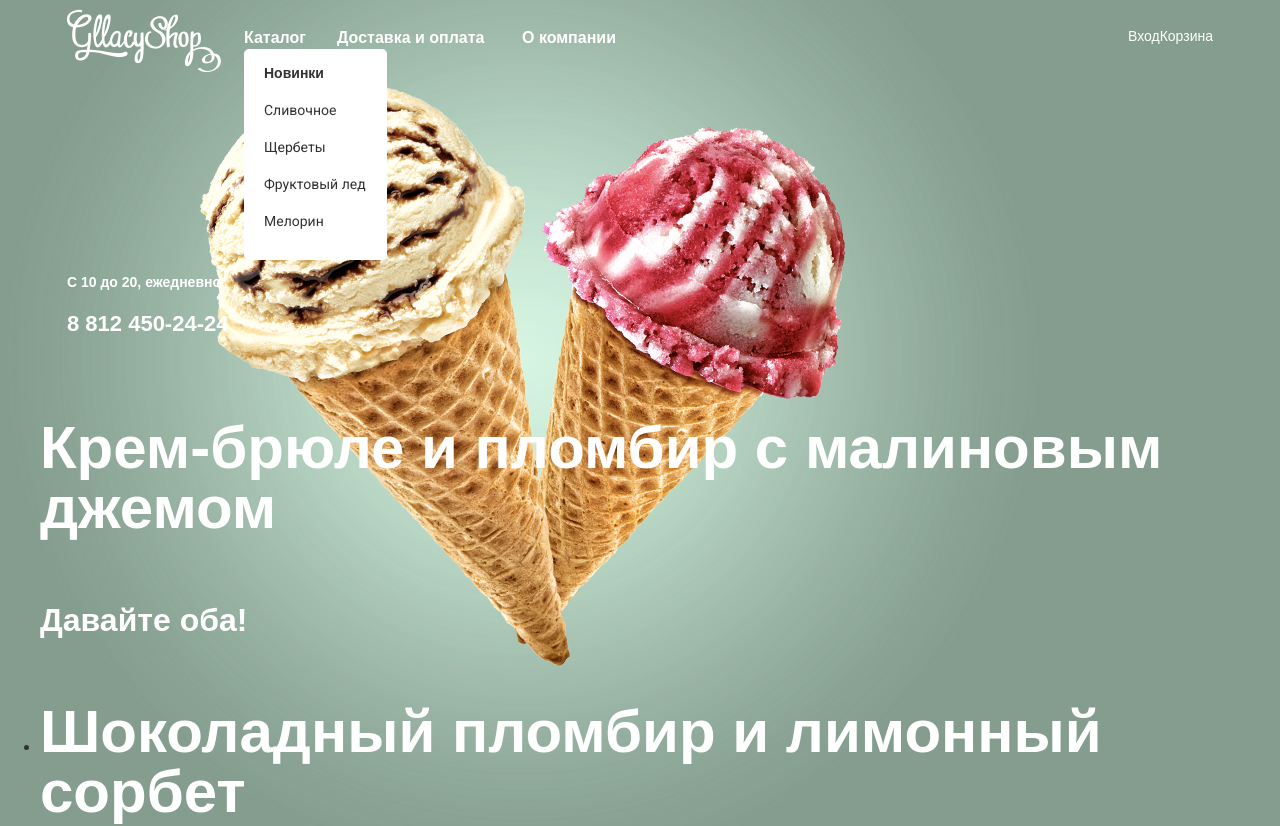
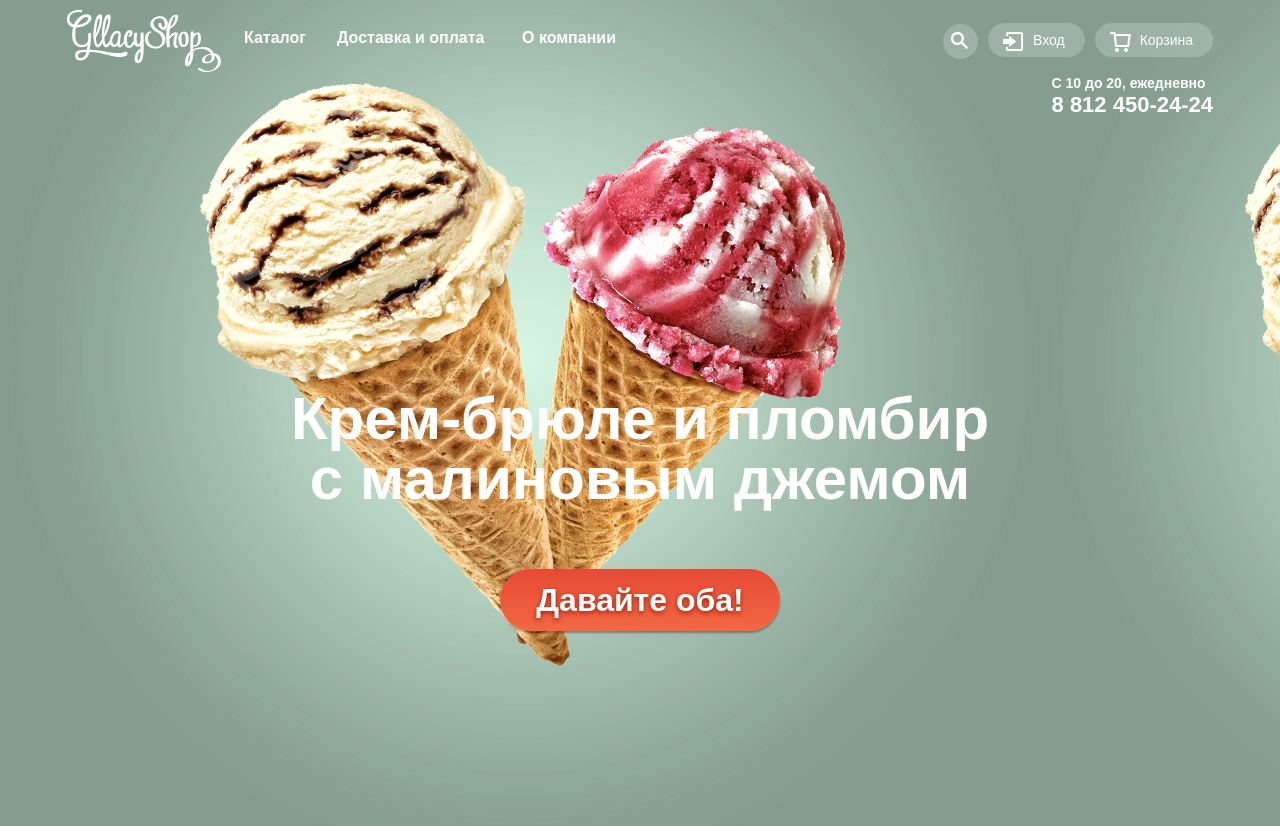
Before and after one commit to Ravvich/578697-gllacy, a plain HTML site: page index.html in a window 1280 px wide. Shown: the top 826 px of the page. Drawn offline with Linux system fonts and the light colour scheme; files whose address does not match are found by name.

Commit message:
закончила стилизовать шапку

```diff
--- a/css/style.css
+++ b/css/style.css
@@ -69,6 +69,7 @@ input[type="radio"].visually-hidden {
 }
 
 .nav__catalog {
+	position: relative;
 	margin-left: 10px;
 	padding-left: 13px;
 	padding-right: 13px;
@@ -76,7 +77,7 @@ input[type="radio"].visually-hidden {
 }
 
 
-.nav__catalog a:hover {
+.nav__catalog > a:hover {
 	padding: 9px;
 	width: 87px;
 	height: 32px;
@@ -86,24 +87,54 @@ input[type="radio"].visually-hidden {
 }
 
 .nav__catalog-popup {
-	display: block;
+	position: absolute;
+	top: 32px;
+	left: -1px;
+	display: none;
 	list-style: none;
 	margin: 0;
-	padding: 13px 20px 13px 20px;
+	padding: 0px;
 	width: 143px;
-	background-color: #ffffff;
+	background-color: #f8f7f4;
 	border-radius: 5px;
-	color: #000000;
-}
-
-.nav__item a:hover {
-	background-color: #fbded7;
-	padding: 0px;
-	border-radius: 0px;
+	line-height: 40px;
+	box-shadow: 0px 20px 25px 0px rgba(0, 0, 0, 0.6);
 }
 
 .nav__item {
-	margin-bottom: 15px;
+	margin-top: 2px;
+	margin-bottom: 2px;
+}
+
+.nav__item:first-child {
+	display: block;
+    margin-right: 6px;
+    margin-top: 0px;
+    margin-left: 6px;
+    padding-top: 2px;
+    padding-bottom: 2px;
+    border-bottom: 1px solid #d1d0ce;
+}
+
+.nav__item:first-child a {
+	padding-left: 14px;
+	color: #323232;
+}
+
+.nav__item a {
+	padding-left: 20px;
+	padding-right: 20px;
+	padding-top: 10px;
+	padding-bottom: 10px;
+	color: #323232;
+}
+
+.nav__item:hover {
+	background-color: #fbded7;
+}
+
+.nav-item a:active {
+	background-color: #f6b5a5;
 }
 
 .nav__delivery{
@@ -136,9 +167,125 @@ input[type="radio"].visually-hidden {
 	display: flex;
 	list-style: none;
 	margin-left: auto;
+	margin-top: 20px;
+}
+
+.nav__login a,
+.nav__cart a {
+	position: relative;
+	padding: 9px;
+	padding-left: 45px;
+	padding-right: 20px;
+	margin-left: 10px;
+	font-family: "Roboto-Medium", Arial, sans-serif;
+	font-size: 14px;
+	line-height: 16px;
+	font-weight: 500;
+	border-radius: 30px;
+	background-color: rgba(255, 255, 255, 0.2);
+}
+
+.nav__login,
+.nav__cart {
+	position: relative;
 }
 
 
+.nav__search {
+	position: relative;
+	padding: 3px;
+	margin-left: 10px;
+	margin-top: -5px;
+	width: 35px;
+	height: 35px;
+	font-family: "Roboto-Medium", Arial, sans-serif;
+	font-size: 14px;
+	line-height: 16px;
+	font-weight: 500;
+	border-radius: 50%;
+	background-color: rgba(255, 255, 255, 0.2);
+	cursor: pointer;
+}
+
+.nav__search:hover,
+.nav__login a:hover,
+.nav__cart a:hover {
+	background-color: #ffffff;
+	color: #000000;
+}
+
+.nav__search::before {
+	position: absolute;
+	top: 8px;
+	left: 8px;
+	content: "";
+	width: 17px;
+	height: 17px;
+	background-image: url(../img/search.png);
+	background-repeat: no-repeat;
+	background-position: 0 0;
+}
+
+.nav__search:hover::before {
+	position: absolute;
+	top: 8px;
+	left: 8px;
+	content: "";
+	width: 17px;
+	height: 17px;
+	background-image: url(../img/search-hover.png);
+	background-repeat: no-repeat;
+	background-position: 0 0;
+
+}
+
+.nav__login::before {
+	position: absolute;
+	left: 25px;
+	top: 3px;
+	content: "";
+	width: 21px;
+	height: 19px;
+	background-image: url(../img/enter.png);
+	background-repeat: no-repeat;
+	background-position: 0 0;
+}
+
+.nav__login a:hover::before {
+	position: absolute;
+	left: 15px;
+	top: 7px;
+	content: "";
+	width: 21px;
+	height: 19px;
+	background-image: url(../img/enter-hover.png);
+	background-repeat: no-repeat;
+	background-position: 0 0;
+}
+
+.nav__cart::before {
+	position: absolute;
+	left: 25px;
+	top: 3px;
+	content: "";
+	width: 21px;
+	height: 20px;
+	background-image: url(../img/cart.png);
+	background-repeat: no-repeat;
+	background-position: 0 0;
+}
+
+.nav__cart a:hover::before {
+	position: absolute;
+	left: 15px;
+	top: 7px;
+	content: "";
+	width: 21px;
+	height: 20px;
+	background-image: url(../img/cart-hover.png);
+	background-repeat: no-repeat;
+	background-position: 0 0;
+}
 
 .nav__syte a {
 	font-family: "Roboto-Bold", Arial, sans-serif;
@@ -149,14 +296,6 @@ input[type="radio"].visually-hidden {
 	/*background-color: #849d8f;*/
 }
 
-.nav__catalog-popup a {
-	font: inherit;
-	font-size: 14px;
-	line-height: 16px;
-	font-weight: 400;
-	color: #323232;
-}
-
 .nav__user a {
 	font-family: "Roboto-Medium", Arial, sans-serif;
 	font-size: 14px;
@@ -165,7 +304,13 @@ input[type="radio"].visually-hidden {
 	color: #ffffff;
 }
 
+.nav__info {
+	margin-left: auto;
+}
+
 .nav__contacts {
+	margin-top: 0;
+	margin-bottom: 2px;
 	font-family: "Roboto-Bold", Arial, sans-serif;
 	font-size: 14px;
 	line-height: 16px;
@@ -174,6 +319,7 @@ input[type="radio"].visually-hidden {
 }
 
 .nav__phone {
+	margin-top: 0;
 	font-family: "Roboto-Bold", Arial, sans-serif;
 	font-size: 22px;
 	line-height: 24px;
@@ -213,15 +359,11 @@ a.nav__new {
 #btn-2:checked ~ .site__wrapper .popular__list #slide-2,
 #btn-3:checked ~ .site__wrapper .popular__list #slide-3 {
   display: block;
-
 }
 
 #btn-1:checked ~ .site__wrapper {
   background-color: #849d8f;
   background-image: url(..img/slide-1.png);
-  background-position: 0 0;
-  background-repeat: no-repeat;
-
 }
 
 #btn-2:checked ~ .site__wrapper {
@@ -236,7 +378,22 @@ a.nav__new {
 
 
 
+
+
+.popular {
+	width: 1200px;
+	margin: 0 auto;
+}
+
+.popular__list {
+	list-style: none;
+	margin: 0;
+	padding: 0;
+}
+
 .popular__title {
+	margin-top: 250px;
+	text-align: center;
 	font-family: "Roboto-Bold", Arial, sans-serif;
 	font-size: 60px;
 	line-height: 60px;
@@ -244,13 +401,25 @@ a.nav__new {
 	color: #ffffff;
 }
 
-
 .popular__button {
+	display: block;
+    width: 280px;
+    margin: 0 auto;
+    padding: 9px 31px 9px 31px;
+    text-align: center;
 	font-family: "Roboto-Bold", Arial, sans-serif;
 	font-size: 32px;
 	line-height: 44px;
 	font-weight: 700;
 	color: #ffffff;
+}
+
+.button {
+	background-image: linear-gradient(#e74a35, #f26843);
+    border: 0;
+    border-radius: 50px;
+    box-shadow: 0px 2px 2px 0px rgba(67, 6, 0, 0.36);
+    text-shadow: 0px 2px 5px #a0200b;
 }
 
 
--- a/index.html
+++ b/index.html
@@ -40,7 +40,7 @@
 					</li>
 				</ul>
 				<ul class="nav__user">
-					<li class="nav__searsh">
+					<li class="nav__search">
 						<a href="#"></a>
 					</li>
 					<li class="nav__login">
@@ -63,7 +63,7 @@
 				<ul class="popular__list">
 					<li class="popular__item" id="slide-1">
 						<h3 class="popular__title">
-							Крем-брюле и пломбир с малиновым джемом
+							Крем-брюле и пломбир<br>с малиновым джемом
 						</h3>
 						<a href="#" class="button popular__button">
 							Давайте оба!
@@ -71,7 +71,7 @@
 					</li>
 					<li class="popular__item" id="slide-2">
 						<h3 class="popular__title">
-							Шоколадный пломбир и лимонный сорбет
+							Шоколадный пломбир<br>и лимонный сорбет
 						</h3>
 						<a href="#" class="button popular__button">
 							Давайте оба!
@@ -79,7 +79,7 @@
 					</li>
 					<li class="popular__item" id="slide-3">
 						<h3 class="popular__title">
-							Пломбир с помадкой и клубничный щербет
+							Пломбир с помадкой<br>и клубничный щербет
 						</h3>
 						<a href="#" class="button popular__button">
 							Давайте оба!
```
Also changed, not shown: img/cart-hover.png (added), img/cart.png (added), img/enter-hover.png (added), img/enter.png (added), img/search-hover.png (added), img/search.png (added).
